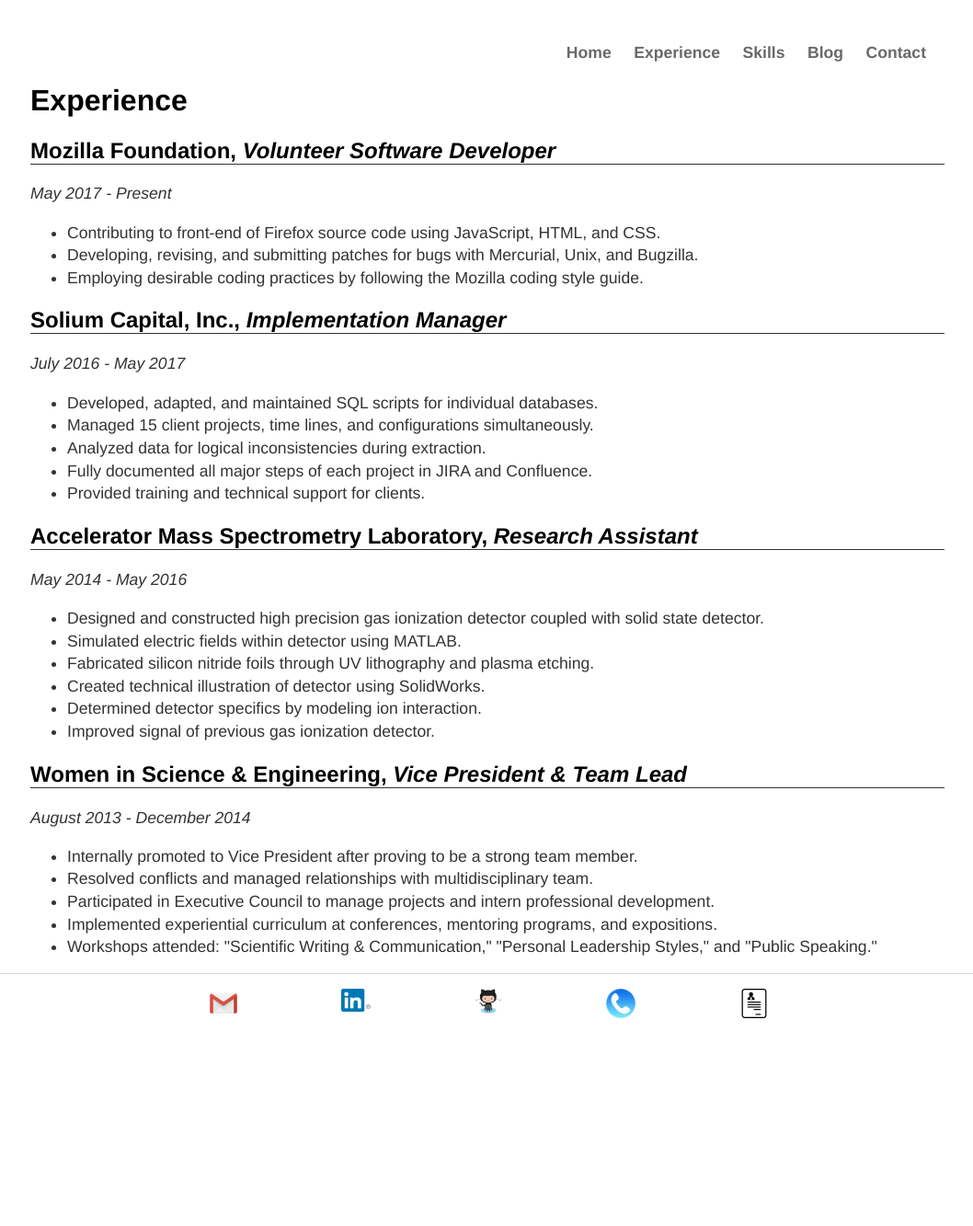
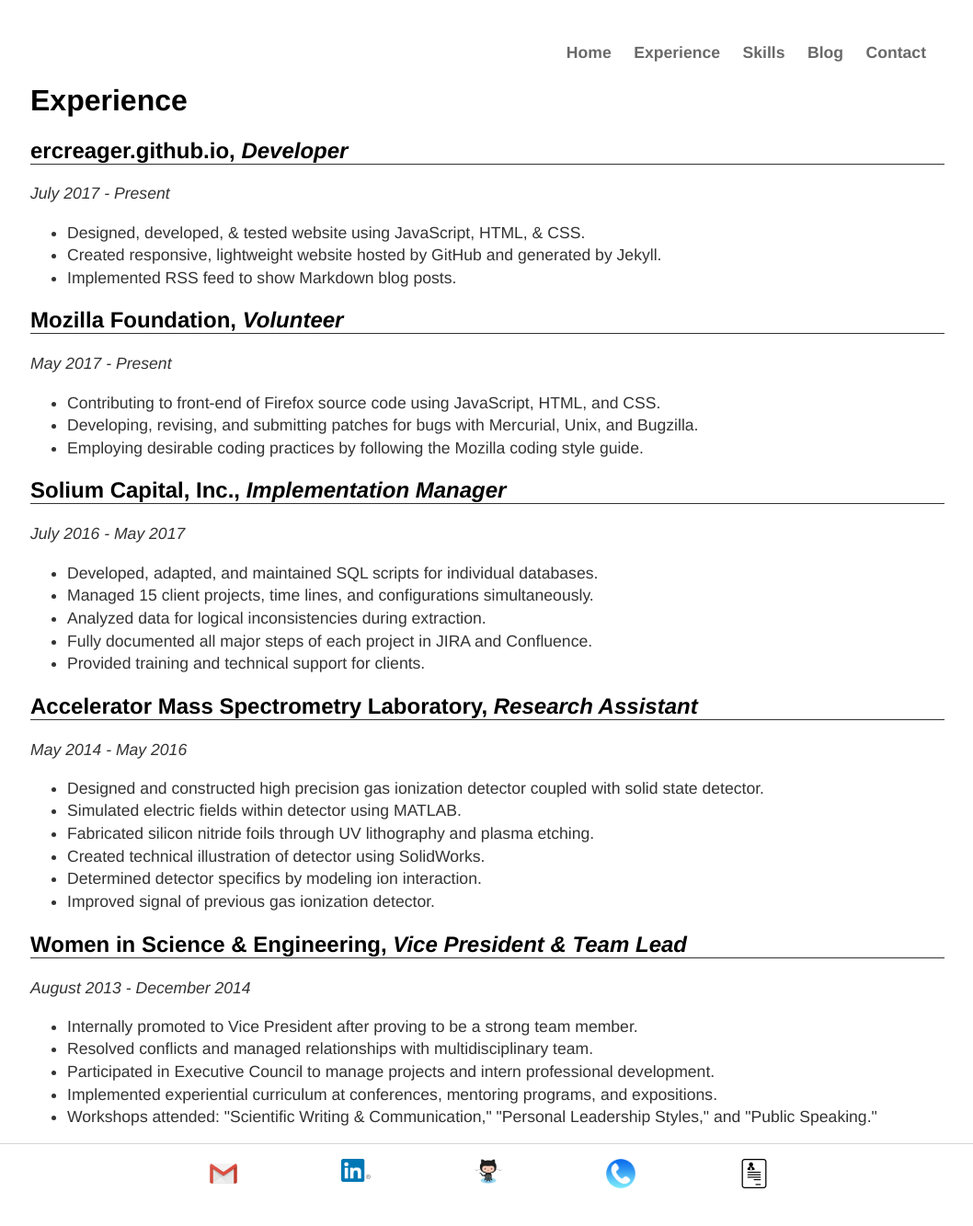
Before and after one commit to ercreager/ercreager.github.io, a Jekyll site: the page built from experience/index.html, in a window 1280 px wide. Shown: the whole page at 92% size, without its empty margins (110-1168 px from the left). Built offline with Jekyll 4.4.1, drawn with Linux system fonts in a browser that asks for light colours; before the commit the page ends 1148 px from its top, so only the background shows below that.

Commit message:
Added website project to Experience page.

```diff
--- a/experience/index.html
+++ b/experience/index.html
@@ -4,25 +4,21 @@
 ---
 <div>
 	<h1>Experience</h1>
-<!--
-	<h2>Skills</h2>
-	<dl>
-		<dt>Languages</dt>
-			<dd>JavaScript, C, HTML5, CSS3, Microsoft SQL Server, MySQL</dd>
-		<dt>Tools</dt>
-			<dd>Mercurial, Git, SVN, Bugzilla, JIRA, Unix, Microsoft Office Suite</dd>
-		<dt>IDEs</dt>
-			<dd>Visual Studio, Brackets, Microsoft SQL Server Management Studio, emacs</dd>
-	</dl>
--->
-	<h2>Mozilla Foundation, <i>Volunteer Software Developer</i></h2>
+	<h2>ercreager.github.io, <i>Developer</i></h2>
+	<p><i>July 2017 - Present</i></p>
+	<ul>
+		<li>Designed, developed, & tested website using JavaScript, HTML, & CSS.</li>
+		<li>Created responsive, lightweight website hosted by GitHub and generated by Jekyll.</li>
+		<li>Implemented RSS feed to show Markdown blog posts.</li>
+	</ul>
+
+	<h2>Mozilla Foundation, <i>Volunteer</i></h2>
 	<p><i>May 2017 - Present</i></p>
 	<ul>
 		<li>Contributing to front-end of Firefox source code using JavaScript, HTML, and CSS.</li>
 		<li>Developing, revising, and submitting patches for bugs with Mercurial, Unix, and Bugzilla.</li>
 		<li>Employing desirable coding practices by following the Mozilla coding style guide.</li>
 	</ul>
-</div>
 	<h2>Solium Capital, Inc., <i>Implementation Manager</i></h2>
 	<p><i>July 2016 - May 2017</i></p>
 	<ul>
--- a/index.html
+++ b/index.html
@@ -6,6 +6,6 @@
 	<h1 id="welcome-header">Hi! I'm Emily Creager.</h1>
 		<img src="/assets/Fountain.png" alt="Photo of Emily Creager" id="FountainPhoto" >
 	<p>I am a physicist and software developer. I recently relocated to Richmond, Virginia and I love to learn.</p>
-	<p>I graduated from the University of Arizona with a B.S. in Physics in 2016. I chose physics because it offered a unique opportunity to learn more about the world by solving problems. I am now solving software development problems (a.k.a. fixing bugs) for the Mozilla Foundation while looking for my next full-time position.</p>
+	<p>I graduated from the University of Arizona with a B.S. in Physics in 2016. I chose physics because it offered a unique opportunity to learn more about the world by solving problems. I am now expanding my software development skills while looking for my next full-time position.</p>
 	<p>When I'm not writing code, you can probably find me camping, running, playing frisbee, reading, playing music, or working on my latest D.I.Y. project.</p>
 </div>
```
